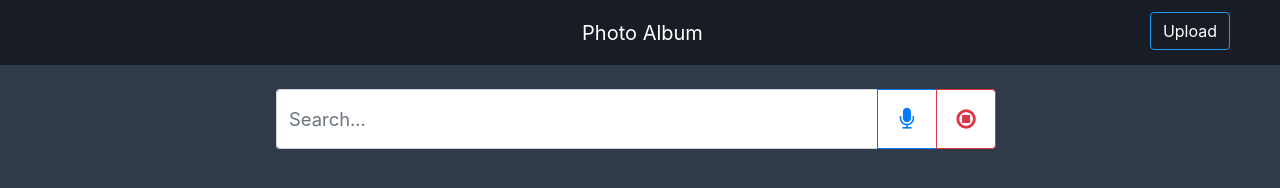
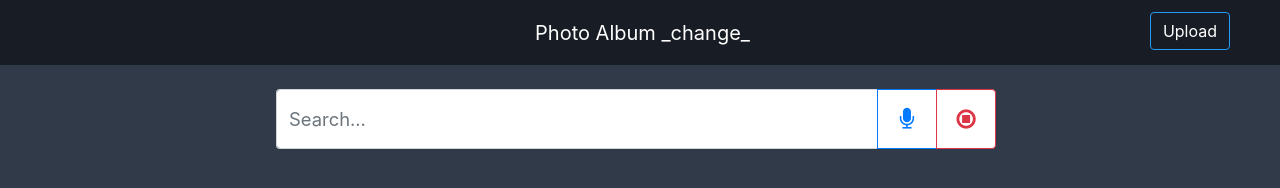
Before and after one commit to harjot1996/photo-album-repo, a plain HTML site: page index.html in a window 1280 px wide. Drawn offline with nearby package versions, Linux system fonts and the light colour scheme.

Commit message:
test change

```diff
--- a/index.html
+++ b/index.html
@@ -17,7 +17,7 @@
     <nav class="navbar navbar-light" style="background-color: #181c24; height: 65px;">
       <div class="container">
         <a class="navbar-brand" href="./" style="margin: 0 auto;">
-          <b style="color:white; margin-left:5px; font-weight:400;">Photo Album <change></b>
+          <b style="color:white; margin-left:5px; font-weight:400;">Photo Album _change_</b>
         </a>
       </div>
 
```
